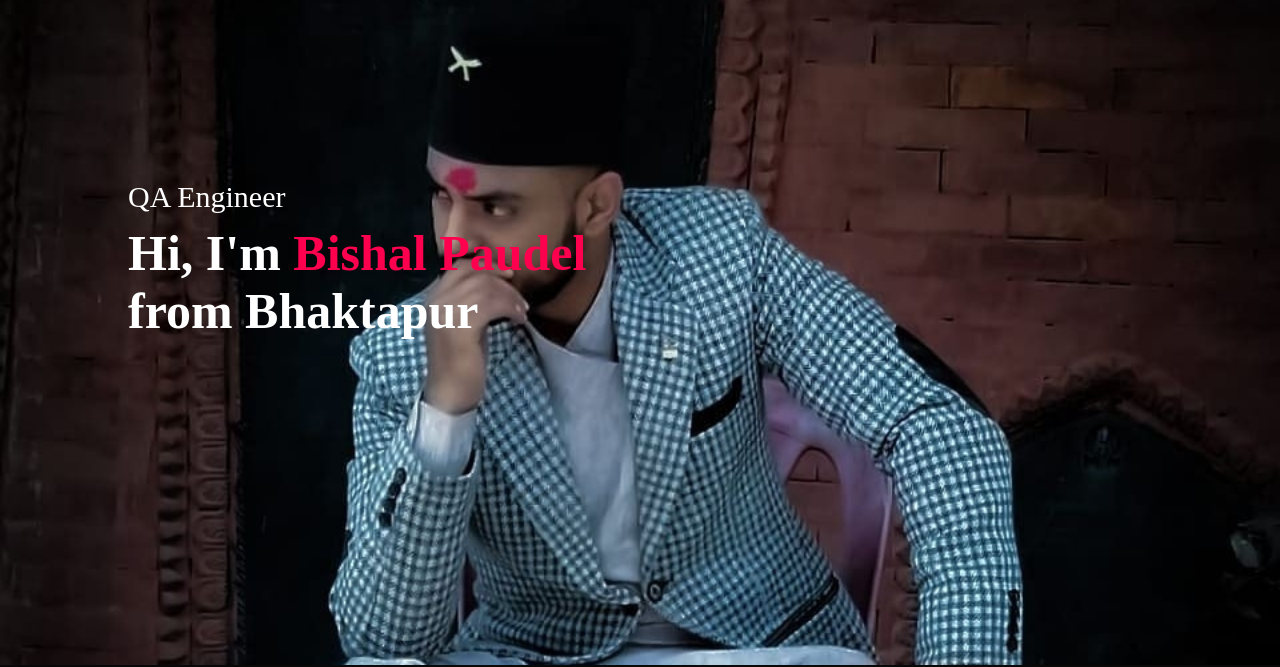
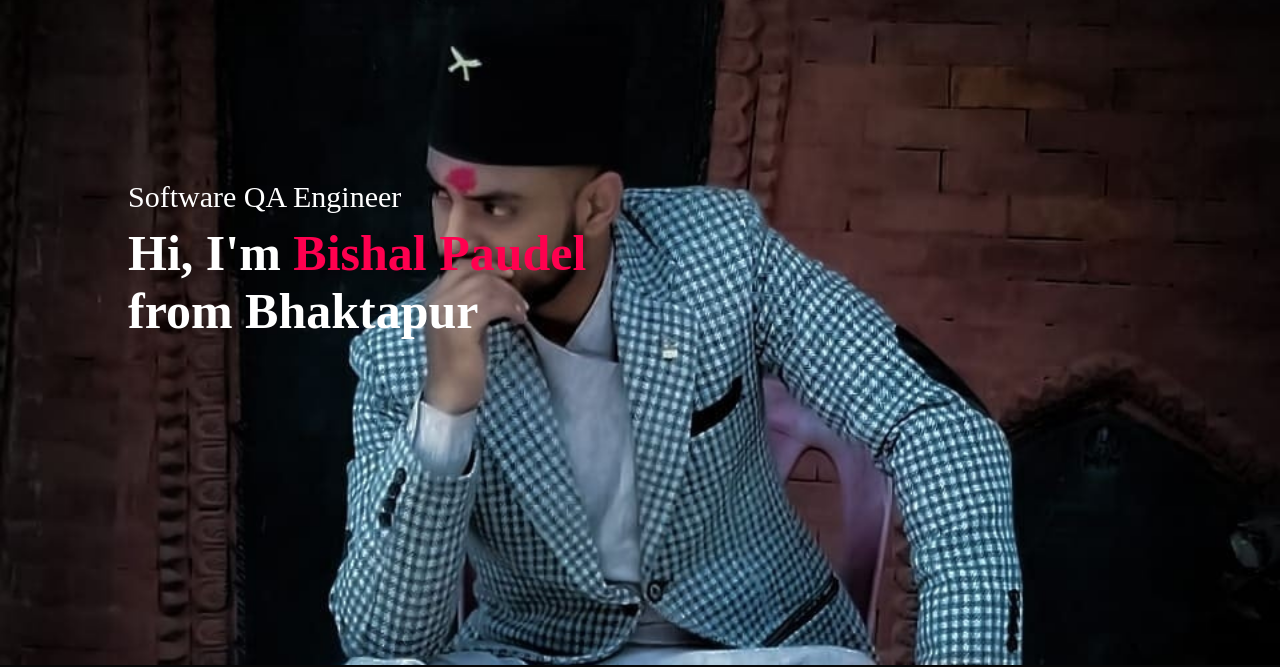
Before and after one commit to bishalpaudel10/Portfolio, a plain HTML site: page index.html in a window 1280 px wide. Shown: the part 135-802 px from the top of the page. Drawn offline with Linux system fonts and the light colour scheme.

Commit message:
Name change

```diff
--- a/index.html
+++ b/index.html
@@ -25,7 +25,7 @@
                 <!--------------<i class="fas fa-bars" onclick="openmenu()"></i>-------->
             </nav>
             <div class="header-text">
-                <p>QA Engineer</p>
+                <p>Software QA Engineer</p>
                 <h1>Hi, I'm <span>Bishal Paudel</span><br> from Bhaktapur</h1>
             </div>
         </div>
```
